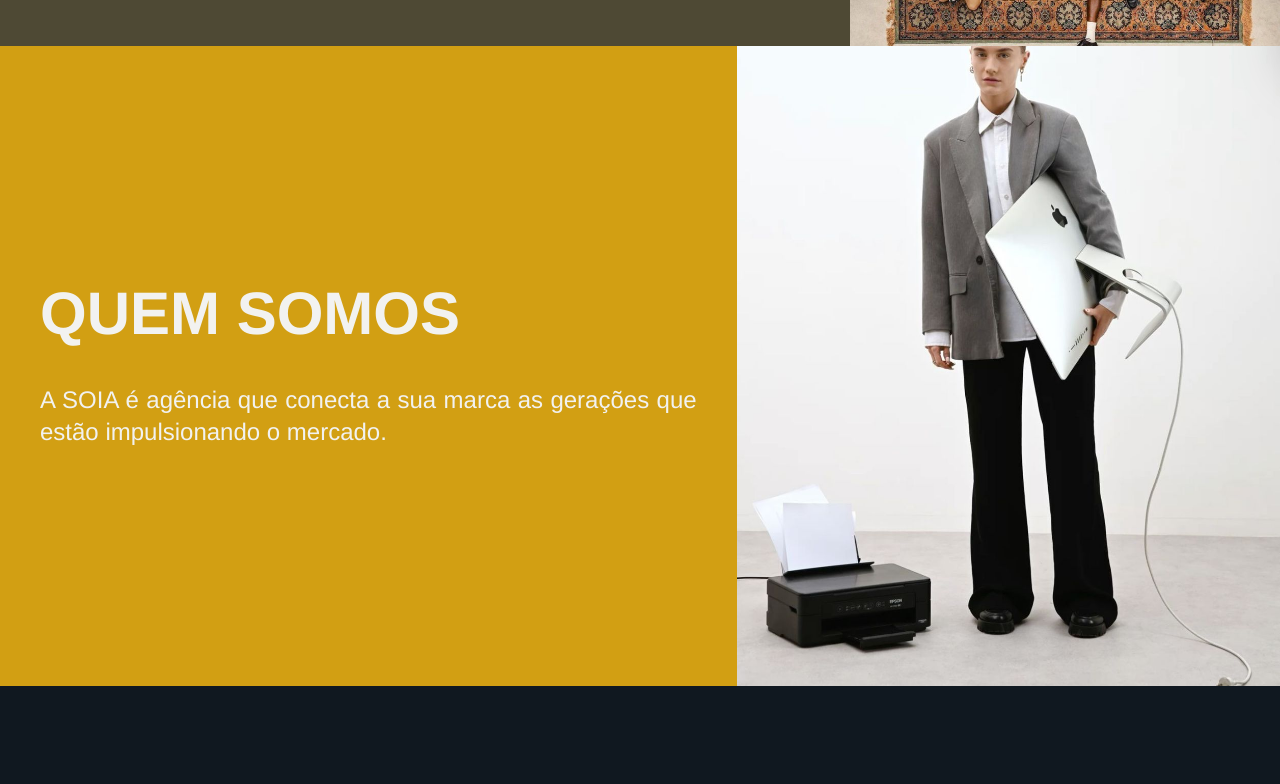
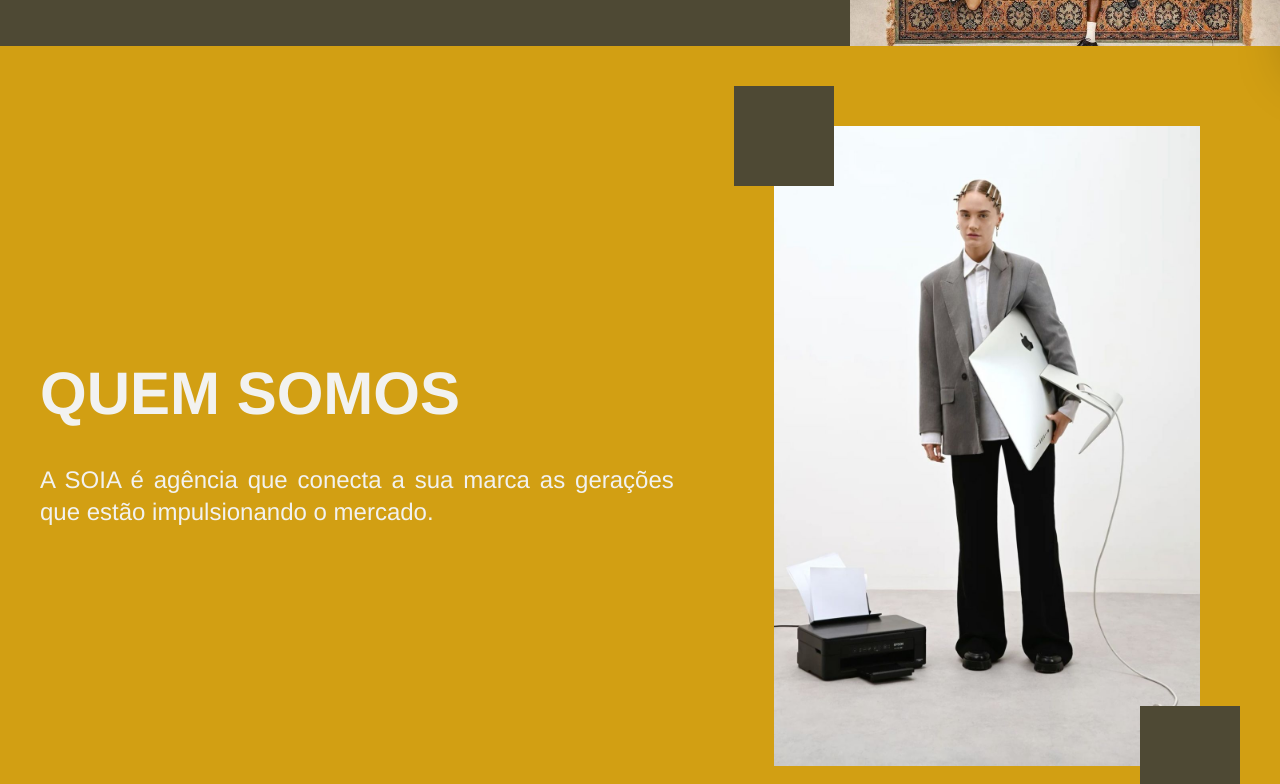
Before and after one commit to MathewsFranco/soia, a React (Vite) app: page / in a window 1280 px wide. Shown: the part 740-1524 px from the top of the page. Built offline with nearby package versions, Linux system fonts and the light colour scheme.

Commit message:
🚧 add squares and improve img setup

```diff
--- a/src/components/BrandDefinition.tsx
+++ b/src/components/BrandDefinition.tsx
@@ -1,23 +1,29 @@
 export function BrandDefinition() {
   return (
     <section
-      className=" flex flex-col md:flex-row bg-amber text-white h-160"
+      className=" flex flex-col pt-10 md:pt-0 md:flex-row justify-center items-center bg-amber text-white "
       id="brand-definition"
     >
-      <div className=" px-10  flex flex-col items-start justify-center text-left w-full h-160 md:w-4/6">
-        <h1 className="font-bold mb-10 text-6xl ">QUEM SOMOS</h1>
+      <div className=" px-10 flex flex-col gap-10 items-start justify-center md:w-4/6">
+        <h1 className="font-bold text-6xl ">QUEM SOMOS</h1>
         <p className="text-2xl text-justify">
           A SOIA é agência que conecta a sua marca as gerações que estão
           impulsionando o mercado.
         </p>
       </div>
-      <div className="w-full md:w-3/6 flex items-center justify-center overflow-hidden">
+      <div className="p-15 m-5 ml-0  w-full md:w-3/6 flex relative items-center justify-center overflow-hidden">
+        <Square className="absolute top-0 left-0 m-5" />
+        <Square className="absolute bottom-0 right-0 m-5" />
         <img
           src="/model.jpeg"
           alt="model holding a computer"
-          className="w-full h-full object-cover   object-[center_60%]"
+          className=" object-cover  object-[center_160%]"
         />
       </div>
     </section>
   )
 }
+
+const Square = ({ className }: { className?: string }) => (
+  <div className={`w-25 h-25 bg-sage ${className}`} />
+)
```
